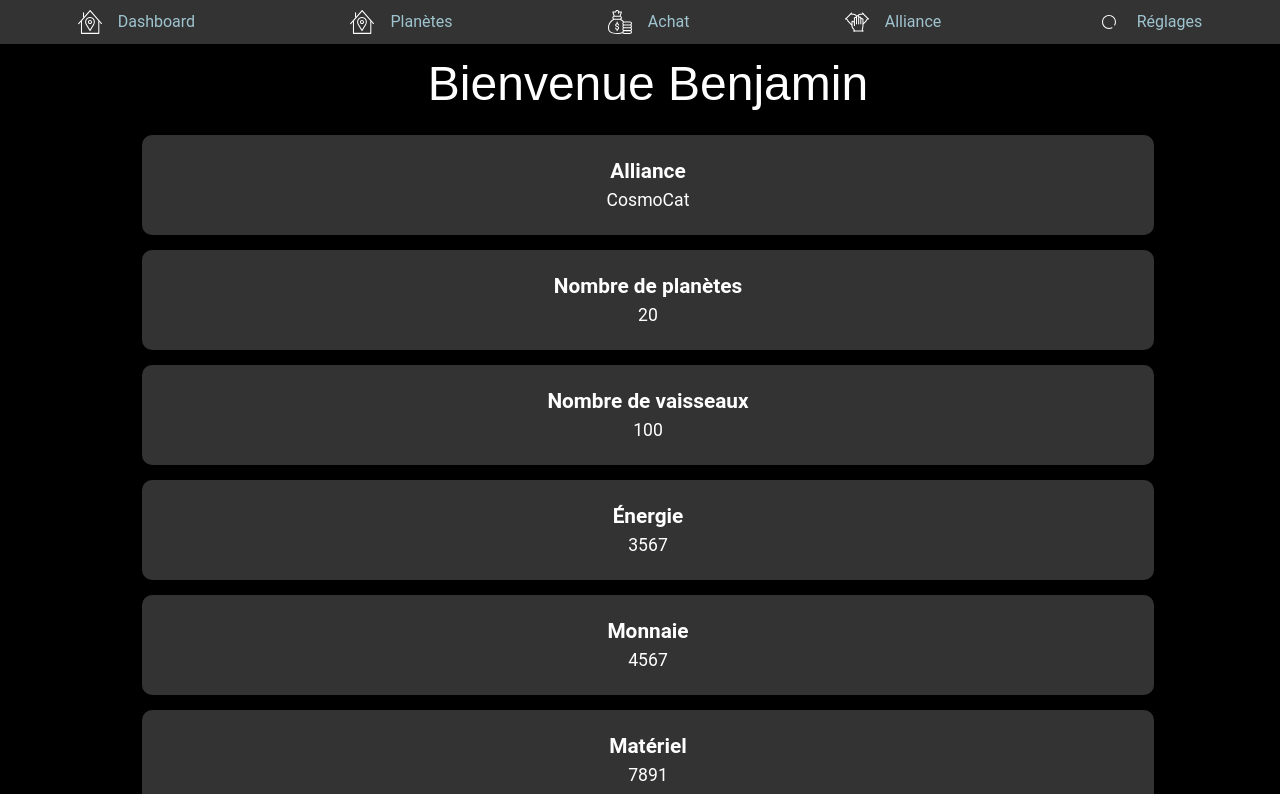
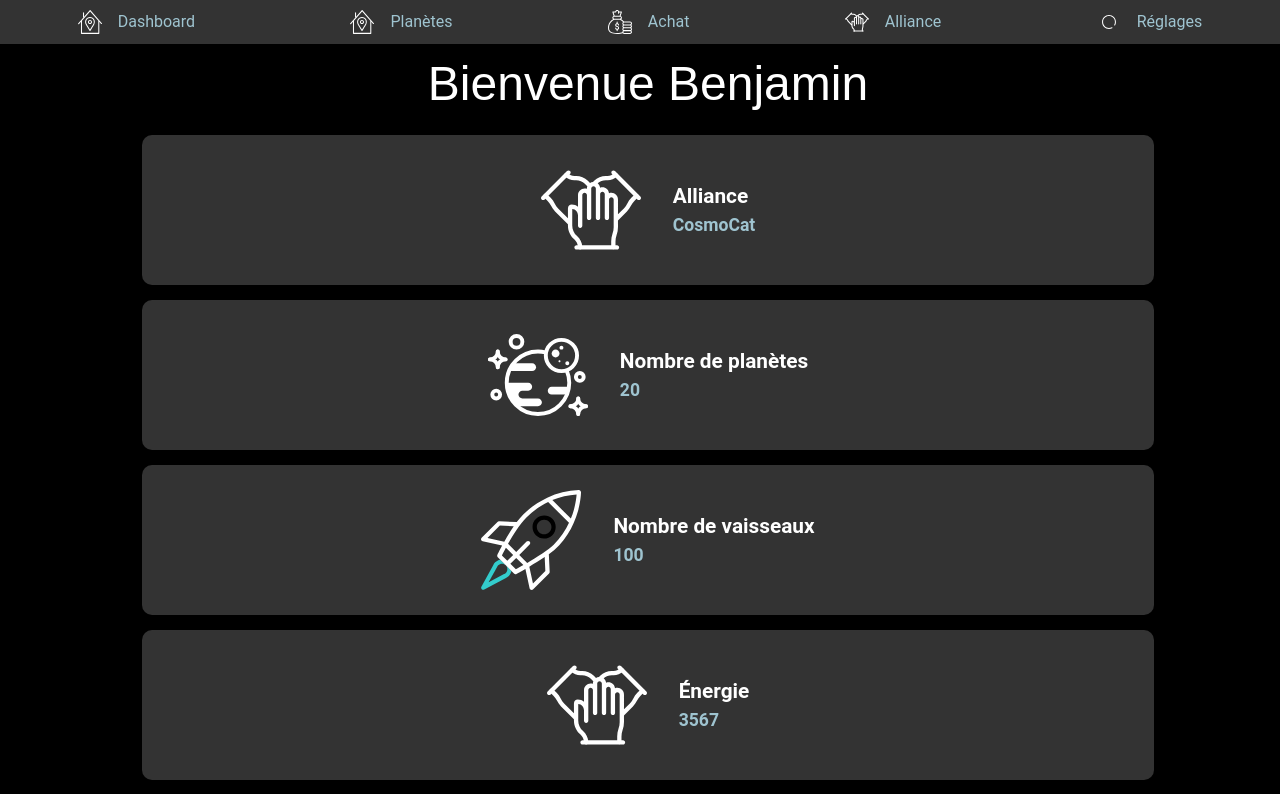
Before and after one commit to techmefr/CosmoClash, a React (Vite) app in the folder client/: page /game in a window 1280 px wide. Shown: the top 794 px of the page. Built offline with nearby package versions, Linux system fonts and the light colour scheme; no server answers.

Commit message:
feat: Create Cards and use props to custom it

```diff
--- a/client/src/App.jsx
+++ b/client/src/App.jsx
@@ -1,9 +1,16 @@
 import { Navigation } from "./components/navigation/navigation.jsx";
+import Starfield from "react-starfield";
 
 function App() {
   return (
     <>
       <Navigation />
+      <Starfield
+        starCount={20000}
+        starColor={[255, 255, 255]}
+        speedFactor={0.1}
+        backgroundColor="black"
+      />
     </>
   );
 }
--- a/client/src/components/ui/CustomCard/CustomCard.jsx
+++ b/client/src/components/ui/CustomCard/CustomCard.jsx
@@ -1,12 +1,14 @@
 import PropTypes from "prop-types";
 import "./customCard.css";
 
-const CustomCard = ({ title, value, icon: Icon }) => {
+const CustomCard = ({ title, value, icon: Icon, iconProps }) => {
   return (
     <div className="card black">
-      {Icon && <Icon className="icon" />}
-      <p className="tip">{title}</p>
-      <p className="second-text">{value}</p>
+      {Icon && <Icon className="icon" {...iconProps} />}
+      <div className="text-container">
+        <p className="tip">{title}</p>
+        <p className="second-text">{value}</p>
+      </div>
     </div>
   );
 };
@@ -15,6 +17,7 @@ CustomCard.propTypes = {
   title: PropTypes.string.isRequired,
   value: PropTypes.oneOfType([PropTypes.string, PropTypes.number]).isRequired,
   icon: PropTypes.elementType,
+  iconProps: PropTypes.object,
 };
 
 export default CustomCard;
--- a/client/src/components/ui/CustomCard/customCard.css
+++ b/client/src/components/ui/CustomCard/customCard.css
@@ -14,23 +14,29 @@
   display: flex;
   align-items: center;
   justify-content: center;
-  flex-direction: column;
-  text-align: center;
-  height: 100px;
+  flex-direction: row;
+  text-align: left;
+  height: 150px;
   width: 80%;
   border-radius: 10px;
   color: white;
   cursor: pointer;
   transition: 400ms;
+  padding: 20px;
+  gap: 2em;
 }
 
 .cards .card p.tip {
   font-size: 1.3em;
   font-weight: 700;
+  margin: 0; /* Supprimer les marges */
 }
 
 .cards .card p.second-text {
   font-size: 1.1em;
+  font-weight: 700;
+  color: #9fc4d0;
+  margin: 0; /* Supprimer les marges */
 }
 
 .cards .card:hover {
@@ -40,3 +46,20 @@
 .cards:hover > .card:not(:hover) {
   transform: scale(0.9, 0.9);
 }
+
+.card.black {
+  display: flex;
+  align-items: center;
+}
+
+.icon {
+  width: 2em;
+  height: 2em;
+  margin-right: 10px;
+}
+
+.text-container {
+  display: flex;
+  flex-direction: column;
+  justify-content: center;
+}
--- a/client/src/main.jsx
+++ b/client/src/main.jsx
@@ -44,5 +44,6 @@ const root = createRoot(container);
 root.render(
   <React.StrictMode>
     <App />
+
   </React.StrictMode>
 );
--- /dev/null
+++ b/client/src/pages/GamePage/ExamplePage.jsx
@@ -0,0 +1,27 @@
+import PlusIco from "../../components/ui/svg/PlusIco";
+
+export default function ExamplePage() {
+  return (
+    <>
+      <div className="flex items-center justify-center flex-col ">
+        <h2 className="text-white text-4xl font-bold m-8">
+          Bienvenue
+          {/* {userData.username} */}
+        </h2>
+
+        <div className="flex flex-col items-center justify-center font-roboto"></div>
+        <div className="flex flex-col items-center justify-center font-roboto"></div>
+        {/* à mapper pour afficher tous les items */}
+        <div className=" flex justify-evenly items-center bg-card w-96 rounded-lg h-auto text-white font-bold p-2 m-5">
+          <PlusIco />{" "}
+          <div className="">
+            <p>Finday</p>
+            <p>
+              Coût: <span className=" text-svg-color">- 200</span>
+            </p>
+          </div>
+        </div>
+      </div>
+    </>
+  );
+}
--- a/client/src/pages/GamePage/GamePage.jsx
+++ b/client/src/pages/GamePage/GamePage.jsx
@@ -3,6 +3,9 @@ import fetchUserData from "../../services/userService";
 import CustomCard from "../../components/ui/CustomCard/CustomCard";
 import "../../components/ui/CustomCard/customCard.css";
 import "./gamePage.css";
+import CommunauteIco from "../../components/ui/svg/CollaborationIco";
+import PlanetIco from "../../components/ui/svg/PlanetIco";
+import RocketIco from "../../components/ui/svg/RocketIco";
 
 export default function GamePage() {
   const [userData, setUserData] = useState(null);
@@ -37,12 +40,66 @@ export default function GamePage() {
   }
 
   const dataFields = [
-    { title: "Alliance", key: "alliance_name" },
-    { title: "Nombre de planètes", key: "planets_count" },
-    { title: "Nombre de vaisseaux", key: "ships_count" },
-    { title: "Énergie", key: "energy" },
-    { title: "Monnaie", key: "money" },
-    { title: "Matériel", key: "material" },
+    {
+      title: "Alliance",
+      key: "alliance_name",
+      icon: CommunauteIco,
+      iconProps: {
+        width: "100px",
+        height: "100px",
+        fillColor: "#FFFFFF",
+      },
+    },
+    {
+      title: "Nombre de planètes",
+      key: "planets_count",
+      icon: PlanetIco,
+      iconProps: {
+        width: "100px",
+        height: "100px",
+        fillColor: "#FFFFFF",
+      },
+    },
+    {
+      title: "Nombre de vaisseaux",
+      key: "ships_count",
+      icon: RocketIco,
+      iconProps: {
+        width: "100px",
+        height: "100px",
+        fillColor: "#FFFFFF",
+      },
+    },
+    {
+      title: "Énergie",
+      key: "energy",
+      icon: CommunauteIco,
+      iconProps: {
+        width: "100px",
+        height: "100px",
+        fillColor: "#FFFFFF",
+      },
+    },
+    {
+      title: "Monnaie",
+      key: "money",
+      icon: CommunauteIco,
+      iconProps: {
+        width: "100px",
+        height: "100px",
+        fillColor: "#FFFFFF",
+      },
+    },
+    {
+      title: "Matériel",
+      key: "material",
+      icon: CommunauteIco,
+      iconProps: {
+        width: "100px",
+        height: "100px",
+        fillColor: "#FFFFFF",
+      },
+    },
   ];
 
   return (
@@ -53,6 +110,8 @@ export default function GamePage() {
           key={index}
           title={field.title}
           value={userData[field.key]}
+          icon={field.icon}
+          iconProps={field.iconProps}
         />
       ))}
     </div>
--- a/client/tailwind.config.js
+++ b/client/tailwind.config.js
@@ -7,6 +7,9 @@ export default {
         "blue-form": "#9fc4d0",
         "switch-green": "#3ca38b",
         "switch-pink": "#572257",
+        card: "#181818",
+        "svg-color": "#33CCCC",
+        "scnd-card": "#383a40,",
       },
       fontFamily: {
         sergoui: ["Sergoui", "sans-serif"],
```
